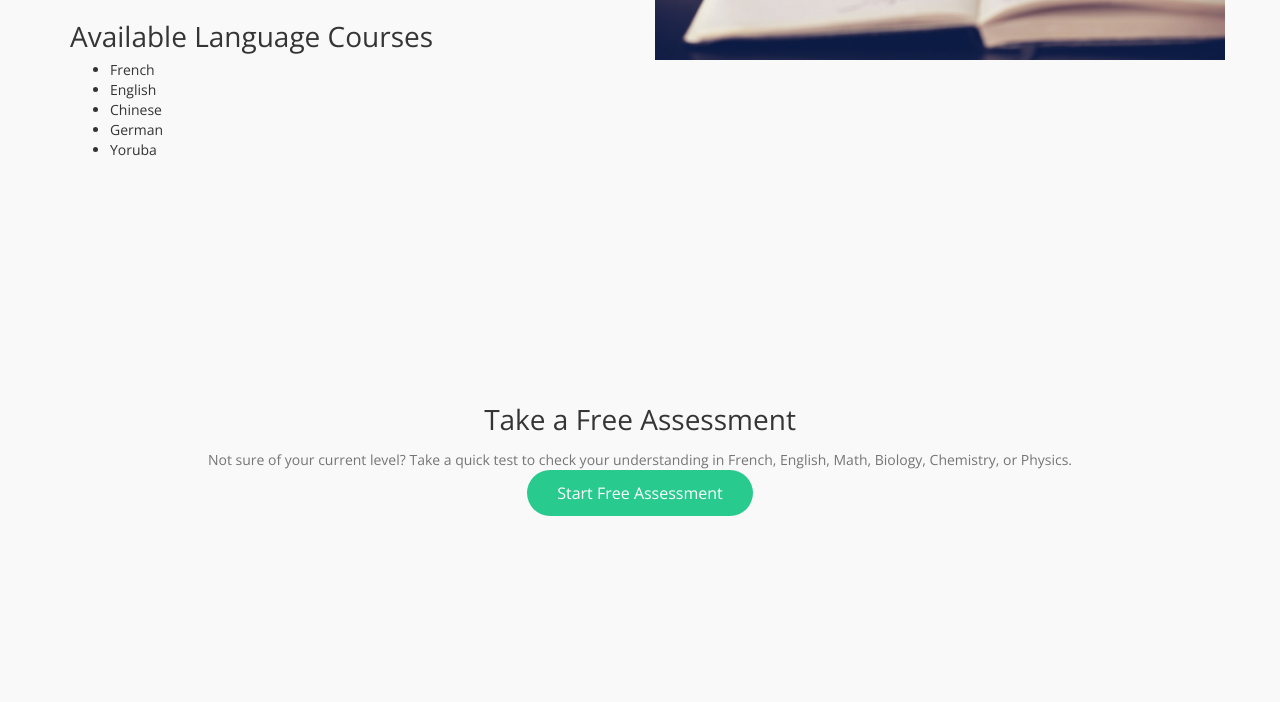
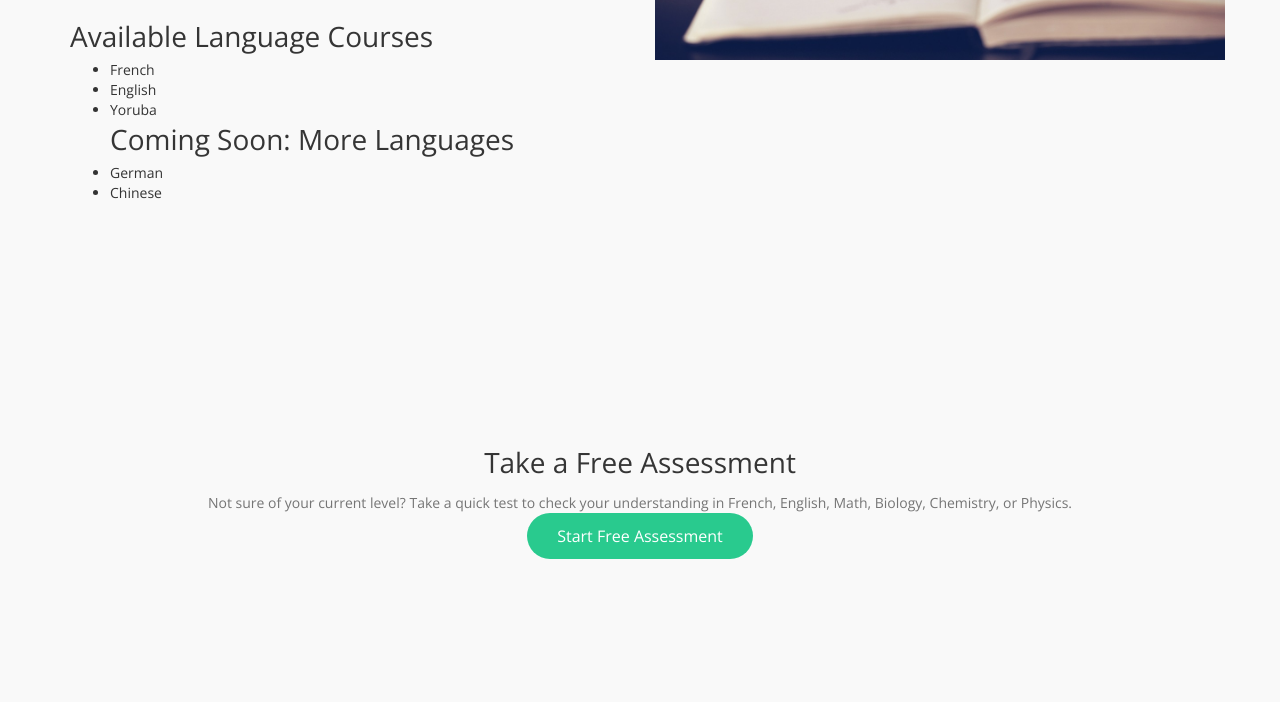
Before and after one commit to Oluwaseun35/My_Product, a plain HTML site: page index.html in a window 1280 px wide. Shown: the part 1346-2048 px from the top of the page. Drawn offline with nearby package versions, Linux system fonts and the light colour scheme.

Commit message:
project1

```diff
--- a/index.html
+++ b/index.html
@@ -121,9 +121,10 @@
                                         <ul class="subject-list">
                                              <li><bold>French</bold></li>
                                              <li><bold>English</bold></li>
+                                             <li><bold>Yoruba</bold></li>
+                                          <h2> Coming Soon: More Languages</h2>
+                                             <li><bold>German</bold></li>
                                              <li><bold>Chinese</bold></li>
-                                             <li><bold>German</bold></li>
-                                             <li><bold>Yoruba</bold></li>
                                         </ul>
                                    </div>
 
```
